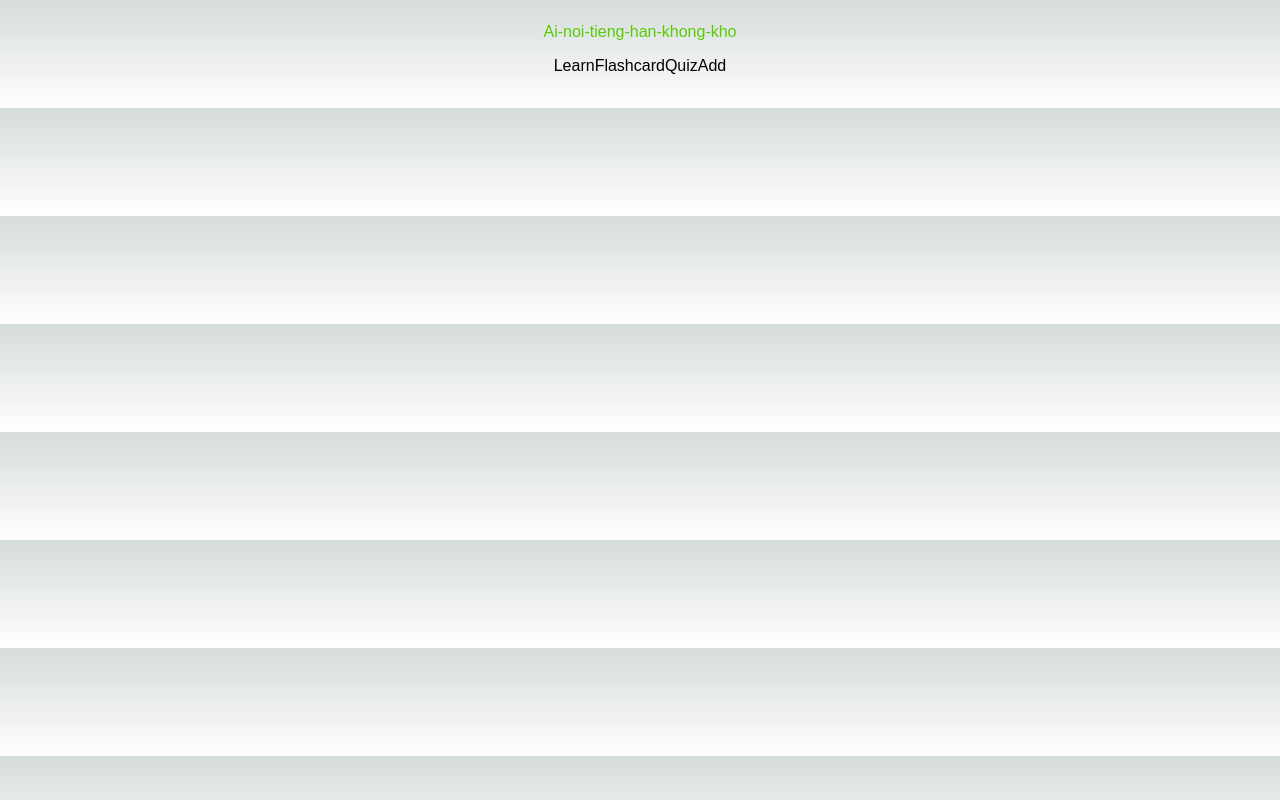
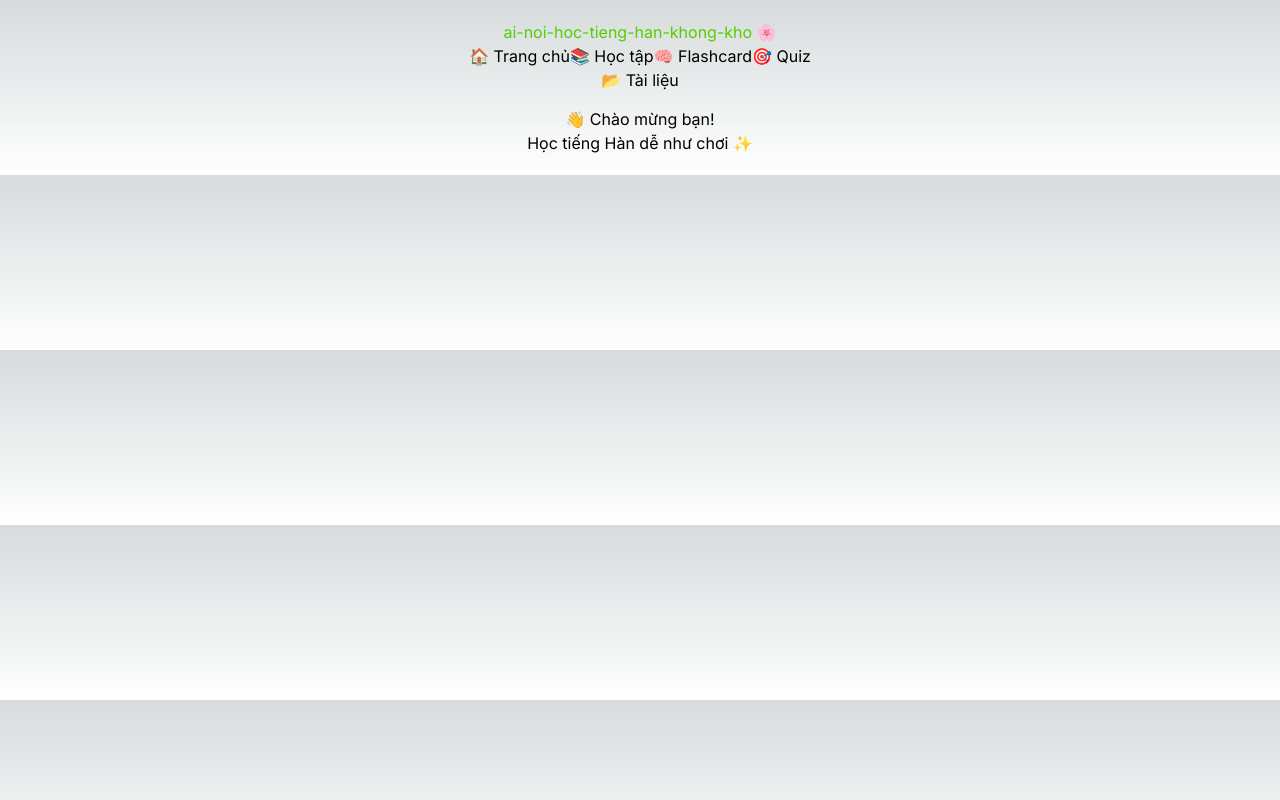
Before and after one commit to trucluong050423-source/stackblitz-starters-g6vepnn8, a Next.js app: page / in a window 1280 px wide. Built offline with nearby package versions, Linux system fonts and the light colour scheme.

Commit message:
Refactor Page component for improved functionality

```diff
--- a/app/page.tsx
+++ b/app/page.tsx
@@ -1,155 +1,170 @@
-'use client';
+"use client";
 
-import { useState, useEffect } from 'react';
+import { useState } from "react";
 
 export default function Page() {
-  const [tab, setTab] = useState('learn');
-  const [data, setData] = useState([]);
-  const [word, setWord] = useState('');
-  const [meaning, setMeaning] = useState('');
+
+  const [tab, setTab] = useState("home");
+  const [subTab, setSubTab] = useState("vocab");
+
+  const [word, setWord] = useState("");
+  const [meaning, setMeaning] = useState("");
+  const [list, setList] = useState([]);
+
   const [index, setIndex] = useState(0);
+  const [flip, setFlip] = useState(false);
 
-  /* LOAD DATA */
-  useEffect(() => {
-    const saved = localStorage.getItem('korean');
-    if (saved) setData(JSON.parse(saved));
-  }, []);
-
-  /* SAVE DATA */
-  useEffect(() => {
-    localStorage.setItem('korean', JSON.stringify(data));
-  }, [data]);
-
-  /* ADD WORD */
-  const addWord = () => {
+  const add = () => {
     if (!word || !meaning) return;
-
-    setData([...data, { word, meaning }]);
-
-    setWord('');
-    setMeaning('');
+    setList([...list, { word, meaning }]);
+    setWord("");
+    setMeaning("");
   };
 
-  /* RANDOM */
-  const current = data[index];
+  const current = list[index];
 
   const next = () => {
-    setIndex((index + 1) % data.length);
+    setIndex((index + 1) % list.length);
+  };
+
+  const getOptions = () => {
+    if (list.length < 3) return [];
+    const correct = current.meaning;
+    const wrong1 = list[Math.floor(Math.random()*list.length)].meaning;
+    const wrong2 = list[Math.floor(Math.random()*list.length)].meaning;
+    return [correct, wrong1, wrong2].sort(() => 0.5 - Math.random());
   };
 
   return (
-    <div
-      style={{
-        maxWidth: 420,
-        margin: 'auto',
-        padding: 20,
-        fontFamily: 'Arial',
-      }}
-    >
-      {/* HEADER */}
-      <h2
-        style={{
-          textAlign: 'center',
-          color: '#58cc02',
-        }}
-      >
-        Ai-noi-tieng-han-khong-kho
-      </h2>
+    <div style={{ maxWidth: 420, margin: "auto", padding: 20, textAlign: "center" }}>
+
+      <h1 style={{ color: "#58cc02" }}>
+        ai-noi-hoc-tieng-han-khong-kho 🌸
+      </h1>
 
       {/* MENU */}
-      <div style={{ textAlign: 'center', margin: 10 }}>
-        <button onClick={() => setTab('learn')}>Learn</button>
-        <button onClick={() => setTab('flash')}>Flashcard</button>
-        <button onClick={() => setTab('quiz')}>Quiz</button>
-        <button onClick={() => setTab('add')}>Add</button>
+      <div style={{ marginBottom: 15 }}>
+        <button onClick={() => setTab("home")}>🏠 Trang chủ</button>
+        <button onClick={() => setTab("learn")}>📚 Học tập</button>
+        <button onClick={() => setTab("flash")}>🧠 Flashcard</button>
+        <button onClick={() => setTab("quiz")}>🎯 Quiz</button>
+        <button onClick={() => setTab("docs")}>📂 Tài liệu</button>
       </div>
 
-      {/* LEARN */}
-      {tab === 'learn' && current && (
-        <div style={{ textAlign: 'center' }}>
-          <h3>{current.word}</h3>
-          <p>{current.meaning}</p>
-          <button onClick={next}>Next</button>
+      {/* TRANG CHỦ */}
+      {tab === "home" && (
+        <div>
+          <h2>👋 Chào mừng bạn!</h2>
+          <p>Học tiếng Hàn dễ như chơi ✨</p>
+        </div>
+      )}
+
+      {/* HỌC TẬP */}
+      {tab === "learn" && (
+        <div>
+          <div>
+            <button onClick={() => setSubTab("vocab")}>📖 Từ vựng</button>
+            <button onClick={() => setSubTab("grammar")}>✏️ Ngữ pháp</button>
+          </div>
+
+          {/* TỪ VỰNG */}
+          {subTab === "vocab" && (
+            <div>
+              <h3>Thêm từ vựng</h3>
+
+              <input
+                placeholder="학교"
+                value={word}
+                onChange={(e) => setWord(e.target.value)}
+              /><br />
+
+              <input
+                placeholder="Trường học"
+                value={meaning}
+                onChange={(e) => setMeaning(e.target.value)}
+              /><br />
+
+              <button onClick={add}>➕ Add</button>
+
+              <hr />
+
+              {list.map((item, i) => (
+                <p key={i}>
+                  {item.word} - {item.meaning}
+                </p>
+              ))}
+            </div>
+          )}
+
+          {/* NGỮ PHÁP */}
+          {subTab === "grammar" && (
+            <div>
+              <h3>Ngữ pháp cơ bản</h3>
+              <p>은/는 → Chủ đề</p>
+              <p>이/가 → Chủ ngữ</p>
+              <p>을/를 → Tân ngữ</p>
+            </div>
+          )}
         </div>
       )}
 
       {/* FLASHCARD */}
-      {tab === 'flash' && current && <Flashcard data={current} />}
-
-      {/* QUIZ */}
-      {tab === 'quiz' && current && (
-        <Quiz data={data} index={index} next={next} />
-      )}
-
-      {/* ADD */}
-      {tab === 'add' && (
+      {tab === "flash" && (
         <div>
-          <input
-            placeholder="Từ"
-            value={word}
-            onChange={(e) => setWord(e.target.value)}
-          />
-
-          <input
-            placeholder="Nghĩa"
-            value={meaning}
-            onChange={(e) => setMeaning(e.target.value)}
-          />
-
-          <button onClick={addWord}>➕ Add</button>
-        </div>
-      )}
-    </div>
-  );
-}
-
-/* FLASHCARD COMPONENT */
-function Flashcard({ data }) {
-  const [flip, setFlip] = useState(false);
-
-  return (
+          {list.length === 0 ? (
+            <p>Chưa có từ</p>
+          ) : (
             <div
               onClick={() => setFlip(!flip)}
               style={{
                 padding: 40,
-        background: '#f1f1f1',
-        textAlign: 'center',
+                background: "#f1f1f1",
                 borderRadius: 10,
+                cursor: "pointer"
               }}
             >
-      {flip ? data.meaning : data.word}
+              {flip ? current.meaning : current.word}
             </div>
-  );
-}
+          )}
+        </div>
+      )}
 
-/* QUIZ COMPONENT */
-function Quiz({ data, index, next }) {
-  const current = data[index];
-
-  const options = [
-    current.meaning,
-    data[Math.floor(Math.random() * data.length)].meaning,
-    data[Math.floor(Math.random() * data.length)].meaning,
-  ];
-
-  const shuffled = options.sort(() => 0.5 - Math.random());
-
-  return (
+      {/* QUIZ */}
+      {tab === "quiz" && (
         <div>
+          {list.length < 3 ? (
+            <p>Thêm ít nhất 3 từ</p>
+          ) : (
+            <>
               <h3>{current.word}</h3>
 
-      {shuffled.map((opt, i) => (
+              {getOptions().map((opt, i) => (
                 <button
                   key={i}
                   onClick={() => {
-            alert(opt === current.meaning ? '✅ Đúng' : '❌ Sai');
+                    alert(opt === current.meaning ? "✅ Đúng" : "❌ Sai");
                     next();
                   }}
-          style={{ display: 'block', margin: 5 }}
+                  style={{ display: "block", margin: 5 }}
                 >
                   {opt}
                 </button>
               ))}
+            </>
+          )}
+        </div>
+      )}
+
+      {/* TÀI LIỆU */}
+      {tab === "docs" && (
+        <div>
+          <h3>📂 Tài liệu học</h3>
+          <p>📘 Sách TOPIK (thêm sau)</p>
+          <p>📄 PDF học tiếng Hàn</p>
+          <p>🎥 Video học</p>
+        </div>
+      )}
+
     </div>
   );
 }
```
Lines whose indentation alone changed are shown as unchanged.
